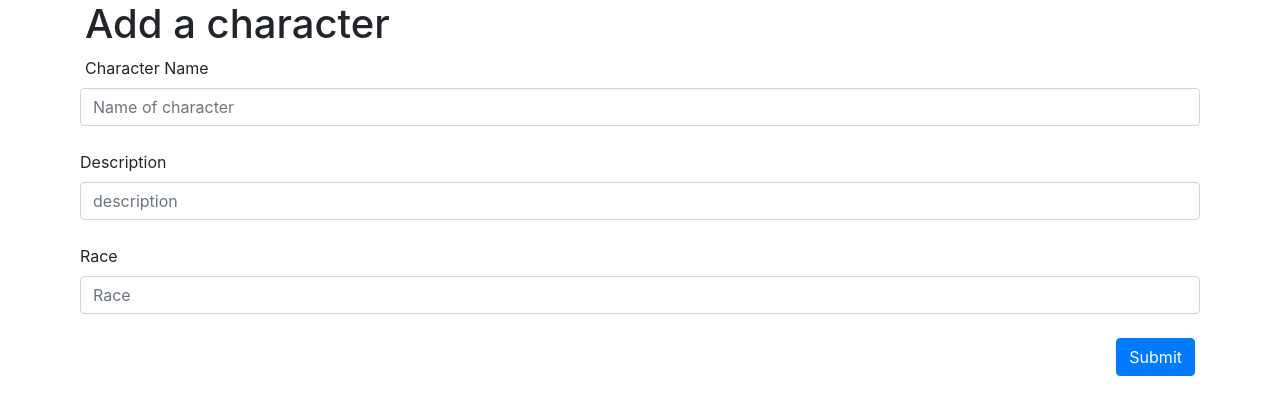
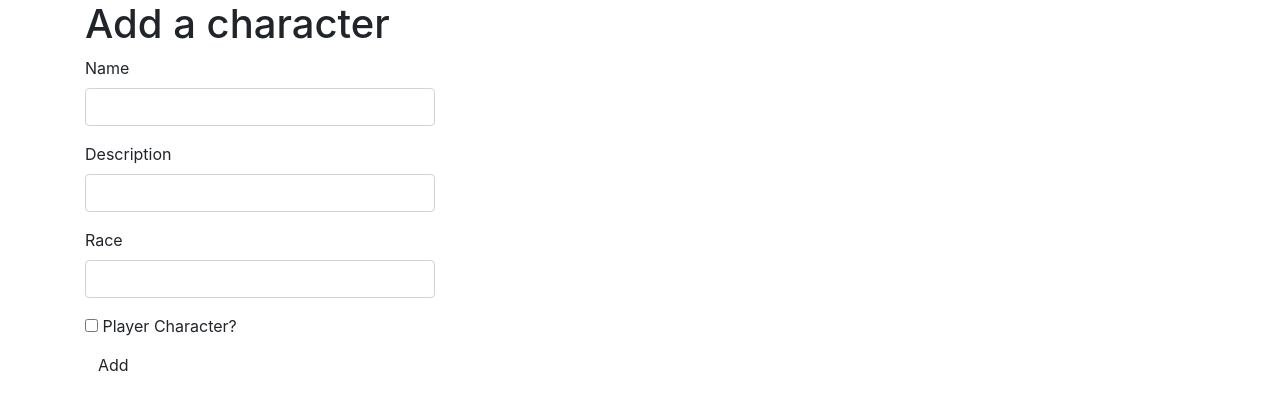
Before and after one commit to reesecake/glass-force-wiki, a Flask app: page /players/add in a window 1280 px wide. Shown: the part 76-491 px from the top of the page. Run offline with Flask 2, Linux system fonts and the light colour scheme; some libraries are stand-ins or nearby versions.

Commit message:
refactored add character form to use FlaskForm

```diff
--- a/api.py
+++ b/api.py
@@ -15,7 +15,7 @@ migrate = Migrate(app, db)
 login = LoginManager(app)
 
 # TODO: figure this out or remove it
-# bootstrap = Bootstrap(app)
+bootstrap = Bootstrap(app)
 
 from app import routes
 
--- a/app/forms.py
+++ b/app/forms.py
@@ -29,3 +29,11 @@ class RegistrationForm(FlaskForm):
         user = User.query.filter_by(email=email.data).first()
         if user is not None:
             raise ValidationError('Please use a different email address.')
+
+
+class AddCharacterForm(FlaskForm):
+    name = StringField('Name', validators=[DataRequired()])
+    desc = StringField('Description')
+    race = StringField('Race')
+    player_character = BooleanField('Player Character?')
+    submit = SubmitField('Add')
--- a/app/models.py
+++ b/app/models.py
@@ -48,10 +48,11 @@ class Character(db.Model):
     race = db.Column(db.String())
     player_character = db.Column(db.Boolean())
 
-    def __init__(self, name, desc, race):
+    def __init__(self, name, desc, race, player_character):
         self.name = name
         self.desc = desc
         self.race = race
+        self.player_character = player_character
 
     def __repr__(self):
         return '<id {}>'.format(self.name)
--- a/app/routes.py
+++ b/app/routes.py
@@ -3,7 +3,7 @@ import os
 from flask_login import current_user, login_user, logout_user
 from werkzeug.urls import url_parse
 
-from app.forms import LoginForm, RegistrationForm
+from app.forms import LoginForm, RegistrationForm, AddCharacterForm
 from flask import Flask, request, jsonify, render_template, redirect, url_for, flash
 from flask_migrate import Migrate
 
@@ -108,25 +108,24 @@ def view_character(pc_id):
 
 @app.route('/players/add', methods=['GET', 'POST'])
 def add_character():
-    s = Session()
+    form = AddCharacterForm()
 
-    if request.method == 'POST':
-        name = request.form.get('name')
-        desc = request.form.get('desc')
-        race = request.form.get('race')
-        try:
-            character = Character(
-                name=name,
-                desc=desc,
-                race=race
-            )
-            s.add(character)
-            s.commit()
-            s.close()
-            return redirect(url_for('view_character', pc_id=name))
-        except Exception as e:
-            return str(e)
-    return render_template("characters/add_char_form.html")
+    if form.validate_on_submit():
+        s = Session()
+
+        character = Character(
+            name=form.name.data,
+            desc=form.desc.data,
+            race=form.race.data,
+            player_character=form.player_character.data
+        )
+        s.add(character)
+        s.commit()
+        s.close()
+        flash('"{}" has been added as a character!'.format(form.name.data))  # broken
+        return redirect(url_for('view_character', pc_id=form.name.data))
+
+    return render_template('characters/add_char_form.html', form=form)
 
 
 @app.route('/characters')
--- a/templates/base.html
+++ b/templates/base.html
@@ -78,6 +78,8 @@
     </div>
   </div>
 </nav>
+
+    {# TODO: adjust alert settings #}
     <div class="container">
         {% for message in get_flashed_messages() %}
             <div class="alert alert-danger">{{ message }}</div>
--- a/templates/characters/add_char_form.html
+++ b/templates/characters/add_char_form.html
@@ -1,27 +1,13 @@
 {% extends 'base.html' %}
+{% import 'bootstrap/wtf.html' as wtf %}
 
 {% block content %}
 <h1>{% block title %} Add a character {% endblock %}</h1>
 
-            <form method="POST">
+    <div class="row">
+        <div class="col-md-4">
+            {{ wtf.quick_form(form) }}
+        </div>
+    </div>
 
-                <label for="name">Character Name</label>
-                <div class="form-row">
-                    <input class="form-control" type="text" placeholder="Name of character" id="name" name="name">
-                </div>
-                <br>
-                <div class="form-row">
-                    <label for="author">Description</label>
-                    <input class="form-control" type="text" placeholder="description" id="desc" name="desc">
-                </div>
-                <br>
-                <div class="form-row ">
-                    <label for="published">Race</label>
-                    <input class="form-control " type="text" placeholder="Race" id="race" name="race">
-                </div>
-
-                <br>
-                <button type="submit " class="btn btn-primary " style="float:right ">Submit</button>
-
-            </form>
 {% endblock %}
```
